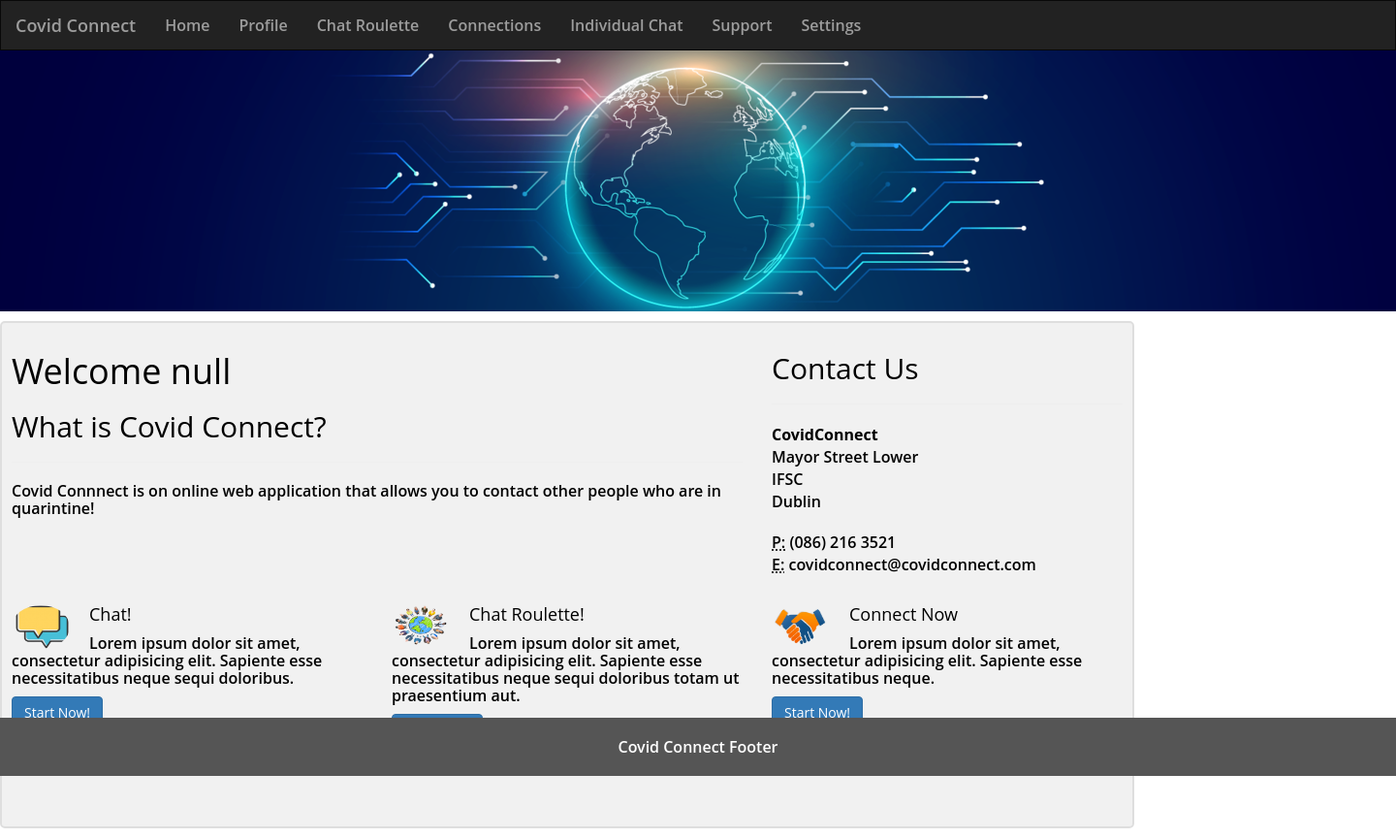
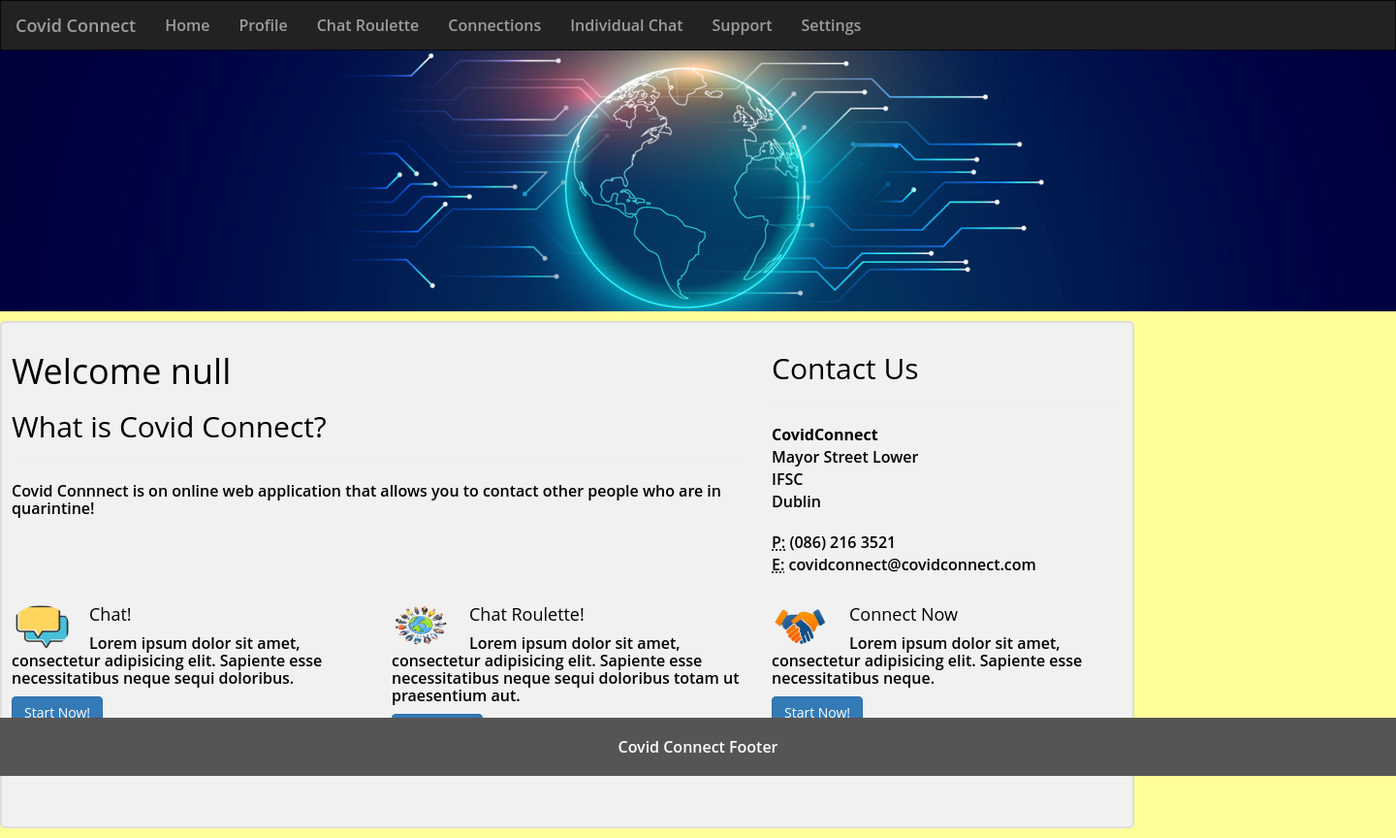
Before and after one commit to ApricotsNCI/CovidConnect, a PHP site: page /Webpages/home.html in a window 1440 px wide. Shown: the whole page at 97% size. Run offline with PHP 8.4, Linux system fonts and the light colour scheme; some libraries are stand-ins or nearby versions.

Commit message:
Body - Background Change

```diff
--- a/style.css
+++ b/style.css
@@ -4,6 +4,7 @@ body, .sticky-footer-wrapper {
   color: black;
   background: white;
   font: 600 16px/18px 'Open Sans', sans-serif;
+  background-color: #ffff99;
 }
 .flex-fill {
   flex: 1 1 auto;
```
